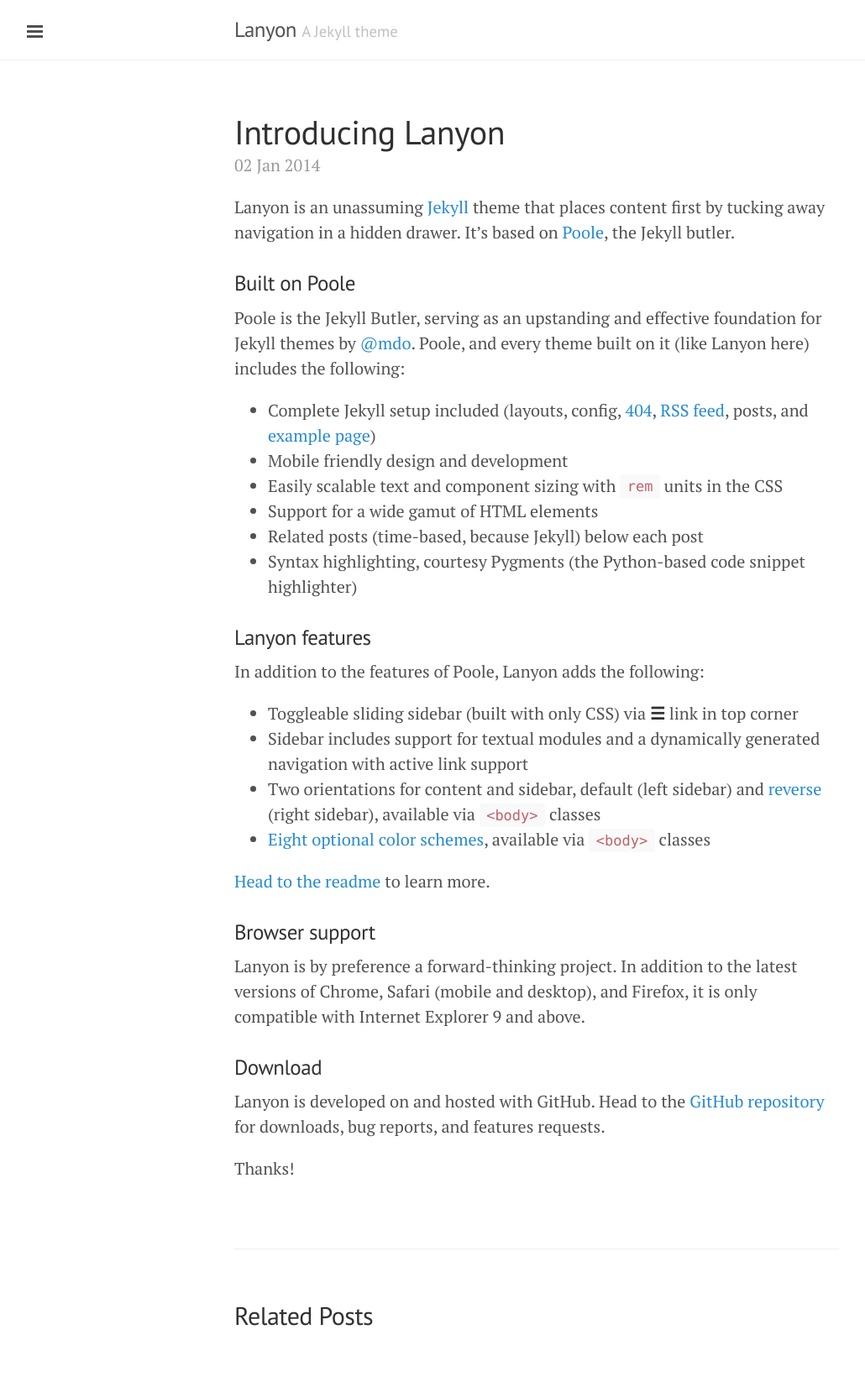
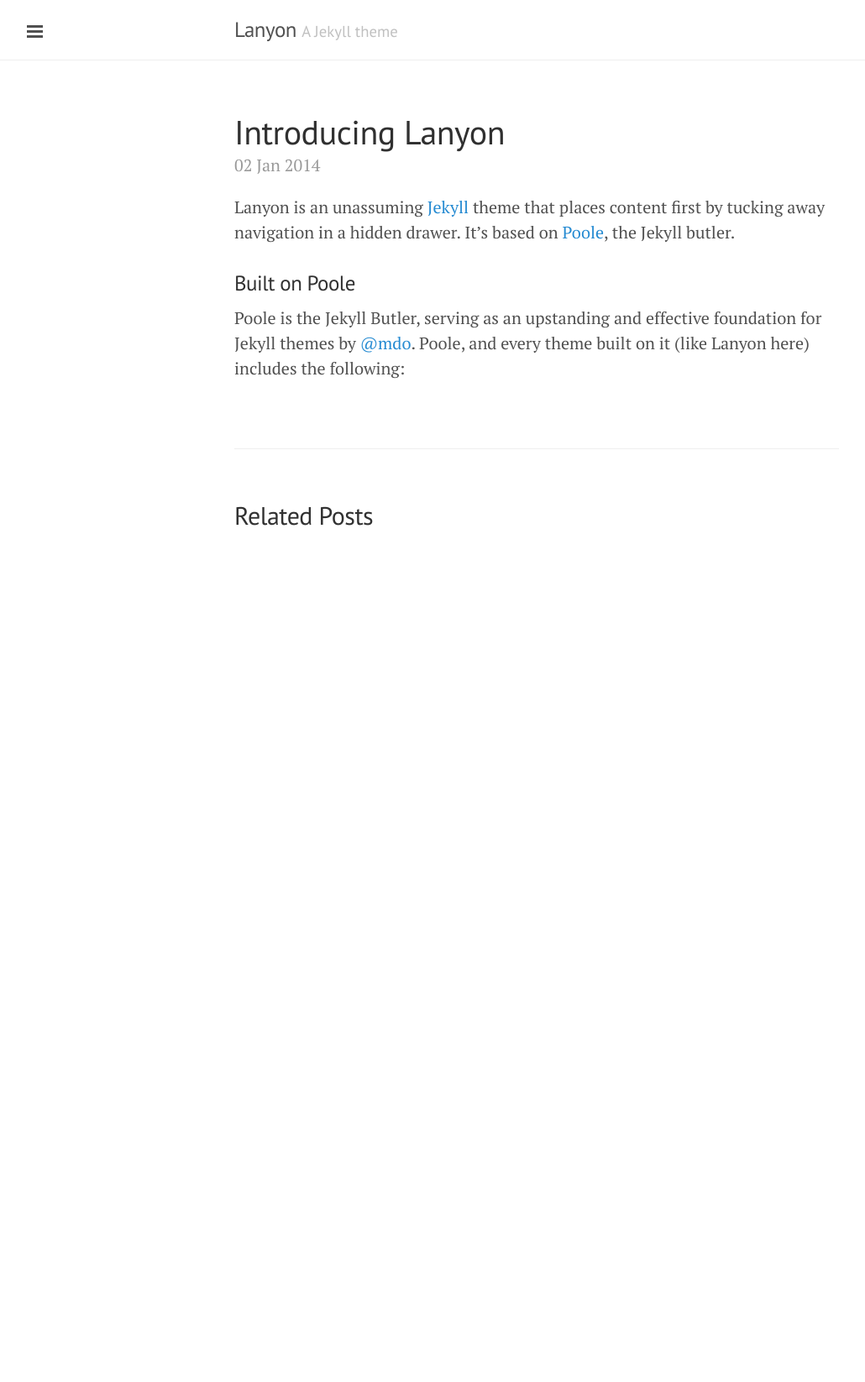
Before and after one commit to eripe970/eripe970.github.io, a Jekyll site: the page built from _posts/2014-01-02-introducing-lanyon.md, in a window 1280 px wide. Shown: the whole page at 84% size, without its empty margins (1-1031 px from the left). Built offline with Jekyll 4.4.1, drawn with Linux system fonts in a browser that asks for light colours; Markdown is read by kramdown in place of the engine named in the settings; after the commit the page ends 900 px from its top, so only the background shows below that.

Commit message:
Update 2014-01-02-introducing-lanyon.md

```diff
--- a/_posts/2014-01-02-introducing-lanyon.md
+++ b/_posts/2014-01-02-introducing-lanyon.md
@@ -8,31 +8,3 @@ Lanyon is an unassuming [Jekyll](http://jekyllrb.com) theme that places content
 ### Built on Poole
 
 Poole is the Jekyll Butler, serving as an upstanding and effective foundation for Jekyll themes by [@mdo](https://twitter.com/mdo). Poole, and every theme built on it (like Lanyon here) includes the following:
-
-* Complete Jekyll setup included (layouts, config, [404](/404), [RSS feed](/atom.xml), posts, and [example page](/about))
-* Mobile friendly design and development
-* Easily scalable text and component sizing with `rem` units in the CSS
-* Support for a wide gamut of HTML elements
-* Related posts (time-based, because Jekyll) below each post
-* Syntax highlighting, courtesy Pygments (the Python-based code snippet highlighter)
-
-### Lanyon features
-
-In addition to the features of Poole, Lanyon adds the following:
-
-* Toggleable sliding sidebar (built with only CSS) via **☰** link in top corner
-* Sidebar includes support for textual modules and a dynamically generated navigation with active link support
-* Two orientations for content and sidebar, default (left sidebar) and [reverse](https://github.com/poole/lanyon#reverse-layout) (right sidebar), available via `<body>` classes
-* [Eight optional color schemes](https://github.com/poole/lanyon#themes), available via `<body>` classes
-
-[Head to the readme](https://github.com/poole/lanyon#readme) to learn more.
-
-### Browser support
-
-Lanyon is by preference a forward-thinking project. In addition to the latest versions of Chrome, Safari (mobile and desktop), and Firefox, it is only compatible with Internet Explorer 9 and above.
-
-### Download
-
-Lanyon is developed on and hosted with GitHub. Head to the <a href="https://github.com/poole/lanyon">GitHub repository</a> for downloads, bug reports, and features requests.
-
-Thanks!
```
